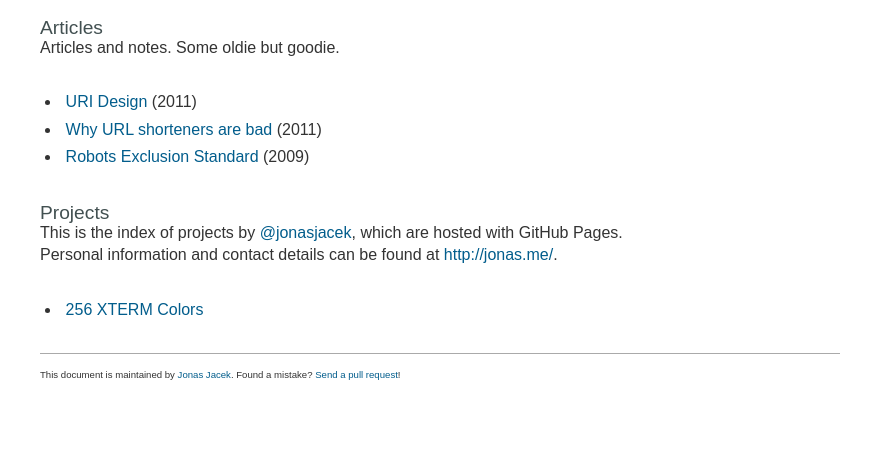
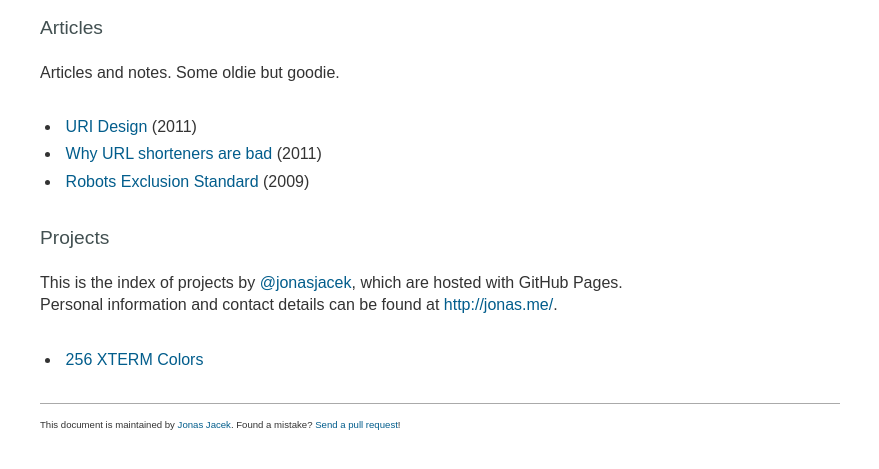
Before and after one commit to jonasjacek/jonasjacek.github.io, a plain HTML site: page index.html in a window 1280 px wide. Shown: the part 109-578 px from the top of the page, without its empty margins (200-1079 px from the left). Drawn offline with Linux system fonts and the light colour scheme.

Commit message:
css update

```diff
--- a/screen.css
+++ b/screen.css
@@ -90,7 +90,7 @@ h1 {
 }
 h2 {
   font-size: 1.2em;
-  margin: 1.8em 0 0;
+  margin: 1.8em 0 1.3em;
 }
 h3 {
   font-size: 1em;
```
